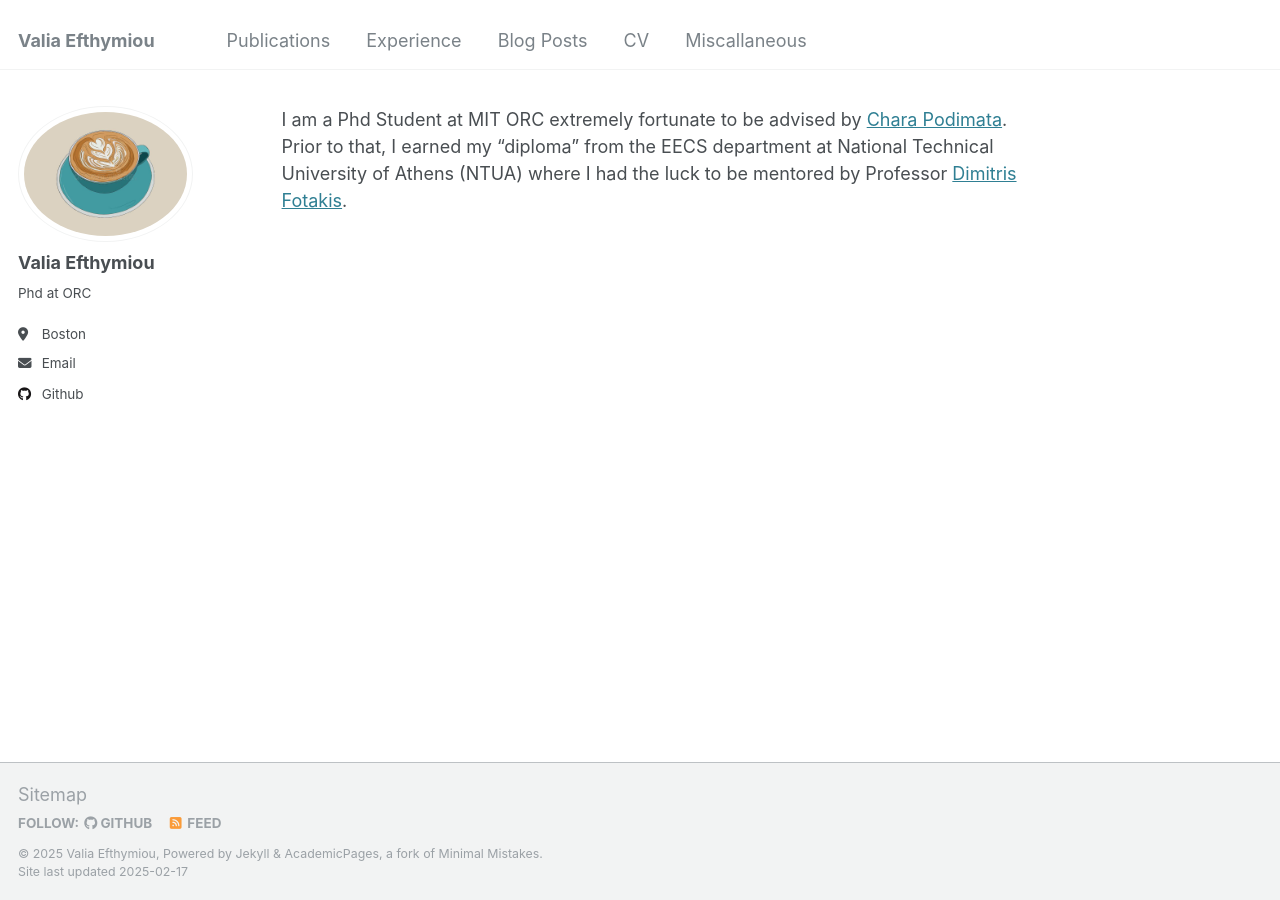
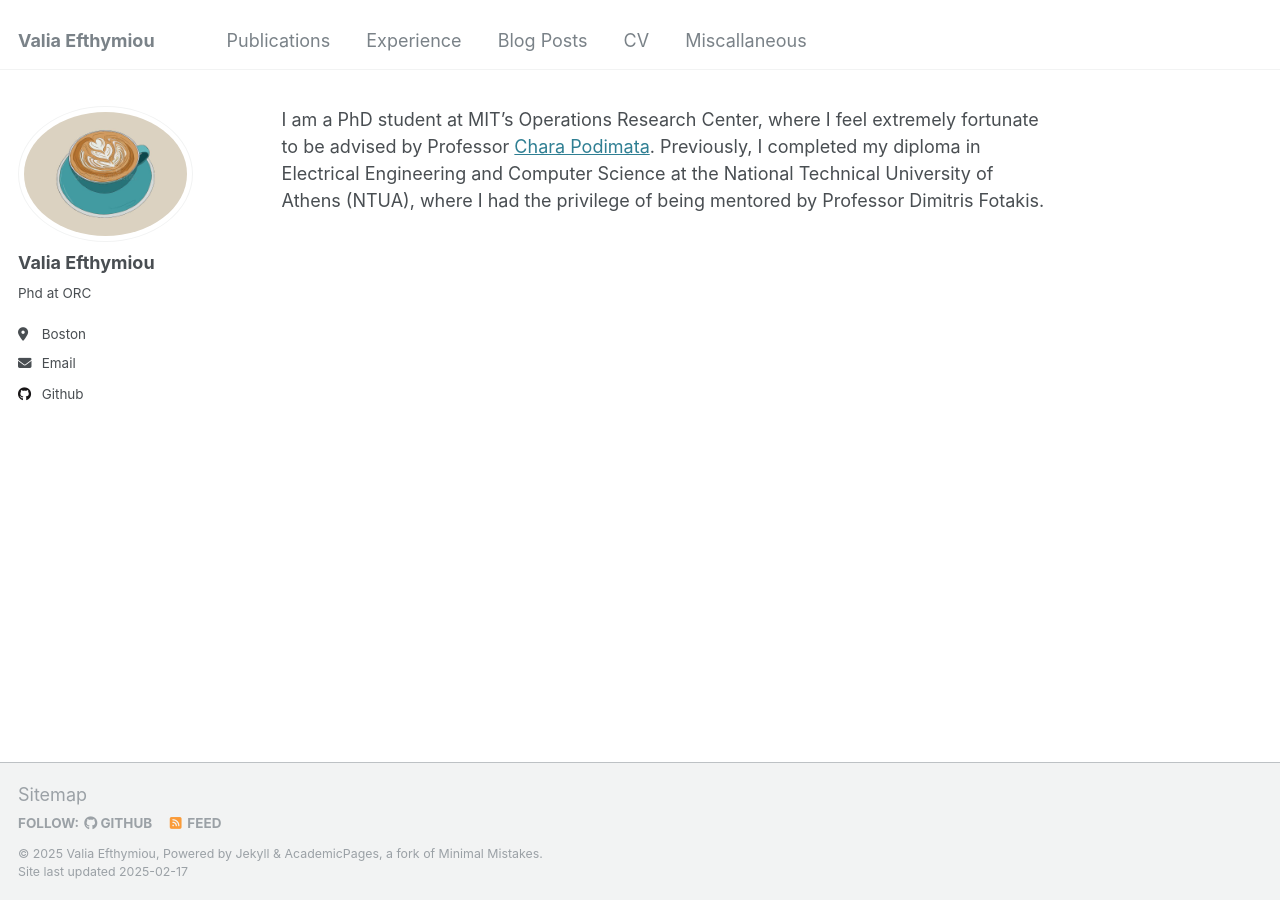
Before and after one commit to valiaEft/valiaEft.github.io, a Jekyll site: the page built from _pages/about.md, in a window 1280 px wide. Built offline with Jekyll 4.4.1, drawn with Linux system fonts in a browser that asks for light colours.

Commit message:
Update about.md

```diff
--- a/_pages/about.md
+++ b/_pages/about.md
@@ -6,5 +6,4 @@ redirect_from:
   - /about/
   - /about.html
 ---
-
-I am a Phd Student at MIT ORC extremely fortunate to be advised by [Chara Podimata](https://www.charapodimata.com/). Prior to that, I earned my "diploma" from the EECS department at National Technical University of Athens (NTUA) where I had the luck to be mentored by Professor [Dimitris Fotakis](https://www.ece.ntua.gr/en/staff/180).
+I am a PhD student at MIT’s Operations Research Center, where I feel extremely fortunate to be advised by Professor [Chara Podimata](https://www.charapodimata.com/). Previously, I completed my diploma in Electrical Engineering and Computer Science at the National Technical University of Athens (NTUA), where I had the privilege of being mentored by Professor Dimitris Fotakis.
```
